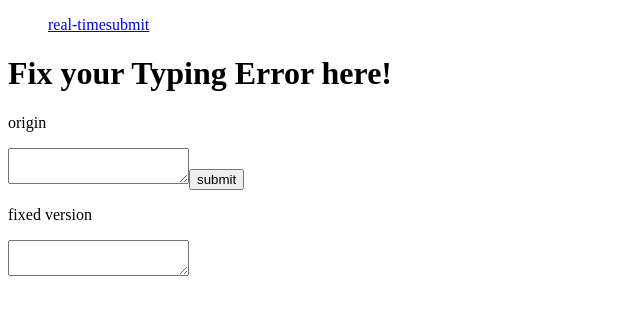
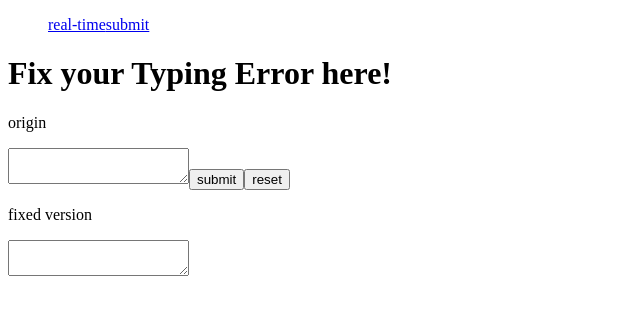
Before and after one commit to roum02/Fix-your-errors, a Next.js app: page / in a window 1280 px wide. Shown: the top 310 px of the page, without its empty margins (0-640 px from the left). Built offline with nearby package versions, Linux system fonts and the light colour scheme.

Commit message:
Add reset [feature/makeFunction]

```diff
--- a/src/app/(main)/main.tsx
+++ b/src/app/(main)/main.tsx
@@ -14,6 +14,11 @@ export default function MainPage() {
         setKoreanChar(changedValue)
     }
 
+    const handleReset = () => {
+        setEnglishChar('')
+        setKoreanChar('')
+    }
+
     return (
         <main>
             <menu>
@@ -24,8 +29,11 @@ export default function MainPage() {
             <p>origin</p>
             <textarea onChange={(e) => {
                 setEnglishChar(e.target.value)
-            }} />
+            }}
+            value={englishChar}
+            />
             <button onClick={handleSubmitButton}>submit</button>
+            <button onClick={handleReset}>reset</button>
             <p>fixed version</p>
             <textarea value={koreanChar} readOnly />
         </main>
```
